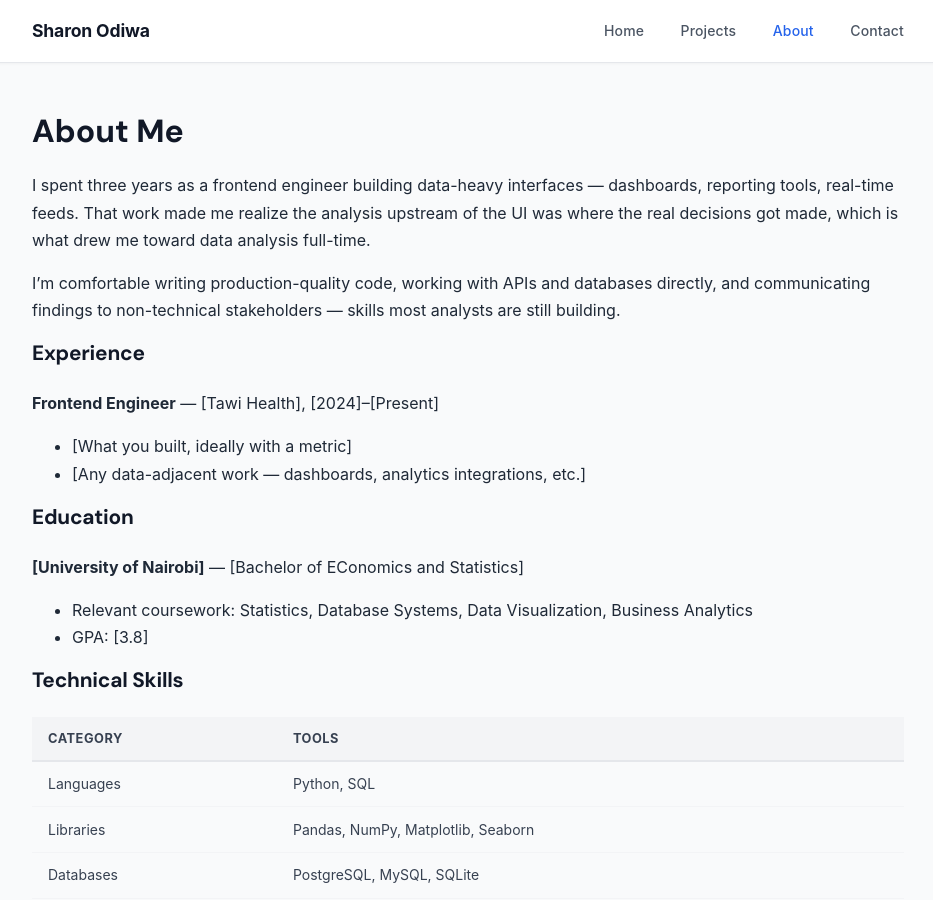
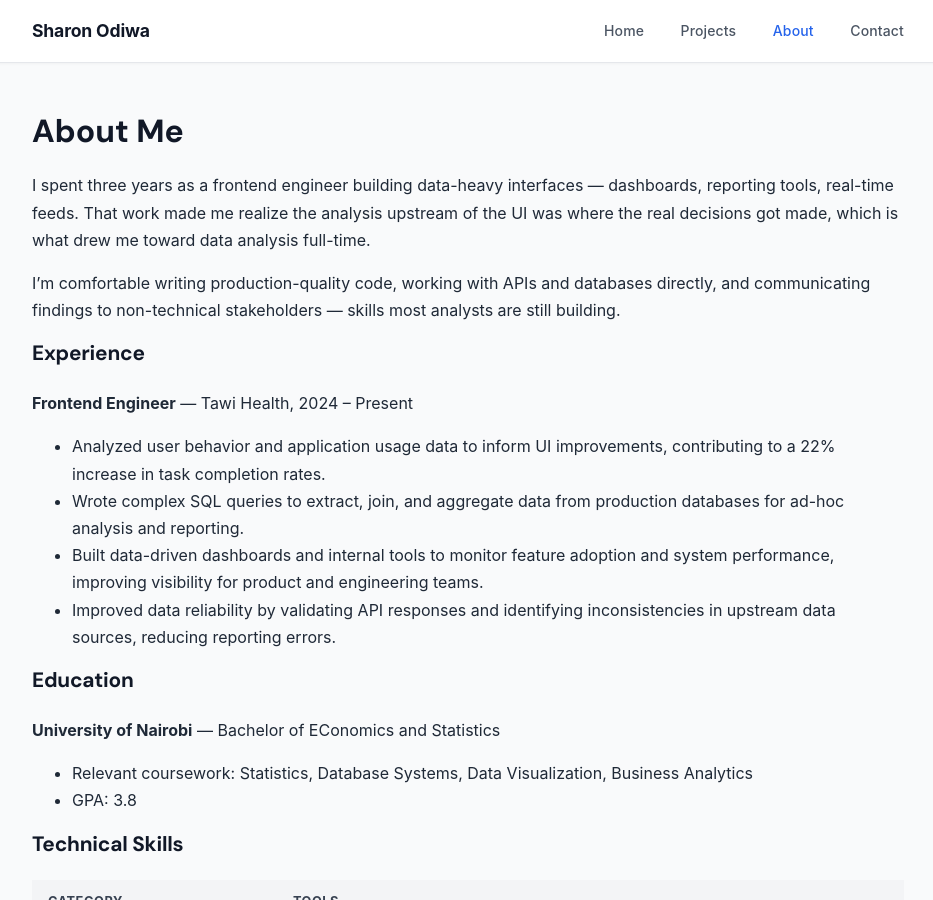
Before and after one commit to Justsharon/sharonodiwa, a Jekyll site: the page built from about.md, in a window 1280 px wide and 900 px high. Shown: the whole window, without its empty margins (172-1105 px from the left). Built offline with Jekyll 4.4.1, drawn with Linux system fonts in a browser that asks for light colours; our own code applies the rules of GitHub Pages for plain Markdown files.

Commit message:
fix: minor fix in about me
Signed-off-by: Justsharon <odiwasharon@gmail.com>

```diff
--- a/about.md
+++ b/about.md
@@ -12,16 +12,18 @@ non-technical stakeholders — skills most analysts are still building.
 
 ## Experience
 
-**Frontend Engineer** — [Tawi Health], [2024]–[Present]
-- [What you built, ideally with a metric]
-- [Any data-adjacent work — dashboards, analytics integrations, etc.]
+**Frontend Engineer** — Tawi Health, 2024 – Present
+- Analyzed user behavior and application usage data to inform UI improvements, contributing to a 22% increase in task completion rates.
+- Wrote complex SQL queries to extract, join, and aggregate data from production databases for ad-hoc analysis and reporting.
+- Built data-driven dashboards and internal tools to monitor feature adoption and system performance, improving visibility for product and engineering teams.
+- Improved data reliability by validating API responses and identifying inconsistencies in upstream data sources, reducing reporting errors.
 
 ## Education
 
-**[University of Nairobi]** — [Bachelor of EConomics and Statistics]
+**University of Nairobi** — Bachelor of EConomics and Statistics
 - Relevant coursework: Statistics, Database Systems, Data Visualization,
   Business Analytics
-- GPA: [3.8]
+- GPA: 3.8
 
 ## Technical Skills
 
@@ -38,5 +40,4 @@ non-technical stakeholders — skills most analysts are still building.
 When I'm not digging into a dataset, I'm probably with my cats or dog I also sing, which turns out to share more with
 data work than you'd expect: both require finding the signal underneath
 the noise.
-
-<a href="/contact/" class="btn">Let's Connect</a>
+<a href="{{ "/contact/" | relative_url }}" class="btn btn-outline">Let's Connect</a>
```
